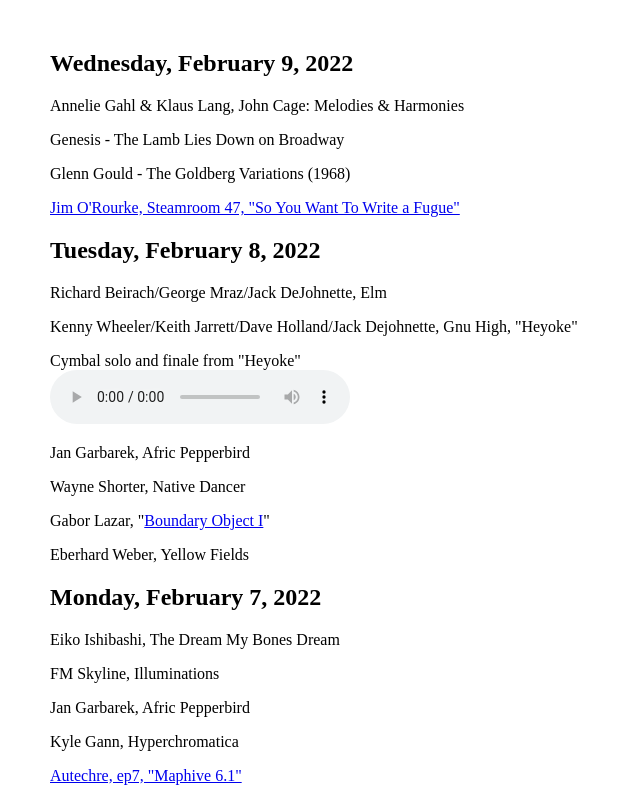
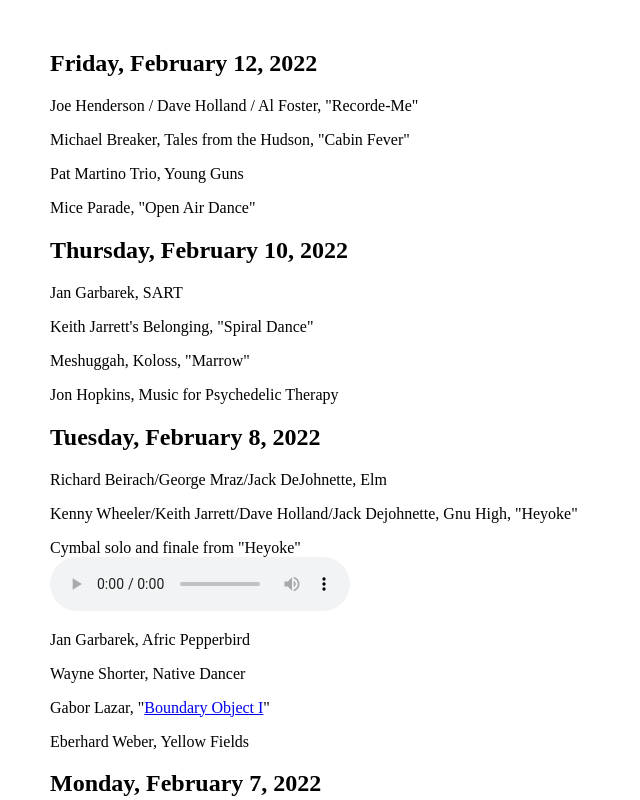
Before and after one commit to dawick/daw, a plain HTML site: page index.html in a window 1280 px wide. Shown: the top 800 px of the page, without its empty margins (0-640 px from the left). Drawn offline with Linux system fonts and the light colour scheme.

Commit message:
friday token

```diff
--- a/index.html
+++ b/index.html
@@ -18,21 +18,38 @@ blockquote {
 </style>
 </head>
 
+
+
+
 <article>
-	<h2>Wednesday, February 9, 2022</h2>
+	<h2>Friday, February 12, 2022</h2>
+<div class="albums">
+	<p>Joe Henderson / Dave Holland / Al Foster, "Recorde-Me"</p>
+	<p>Michael Breaker, Tales from the Hudson, "Cabin Fever"</p>
+	<p>Pat Martino Trio, Young Guns</p>
+	<p>Mice Parade, "Open Air Dance"</p>
+</div>
+
+</article>
+
+
+
+<article>
+	<h2>Thursday, February 10, 2022</h2>
 <div class="albums">
 
 
-	<p></p>
-	<p>Annelie Gahl & Klaus Lang, John Cage: Melodies & Harmonies</p>
-	<p>Genesis - The Lamb Lies Down on Broadway</p>
-	<p>Glenn Gould - The Goldberg Variations (1968)</p>
+	<p>Jan Garbarek, SART</p>
+	<p>Keith Jarrett's Belonging, "Spiral Dance"</p>
 
-	<p><a href="JimGould.html">Jim O'Rourke, Steamroom 47, "So You Want To Write a Fugue"</a></p>
+	<p>Meshuggah, Koloss, "Marrow"</p>
+	<p>Jon Hopkins, Music for Psychedelic Therapy</p>
+
 
 
 </div>
 </article>
+
 
 <article>
 	<h2>Tuesday, February 8, 2022</h2>
```
Also changed, not shown: rolandpma-5.html (+1 -1 lines).
